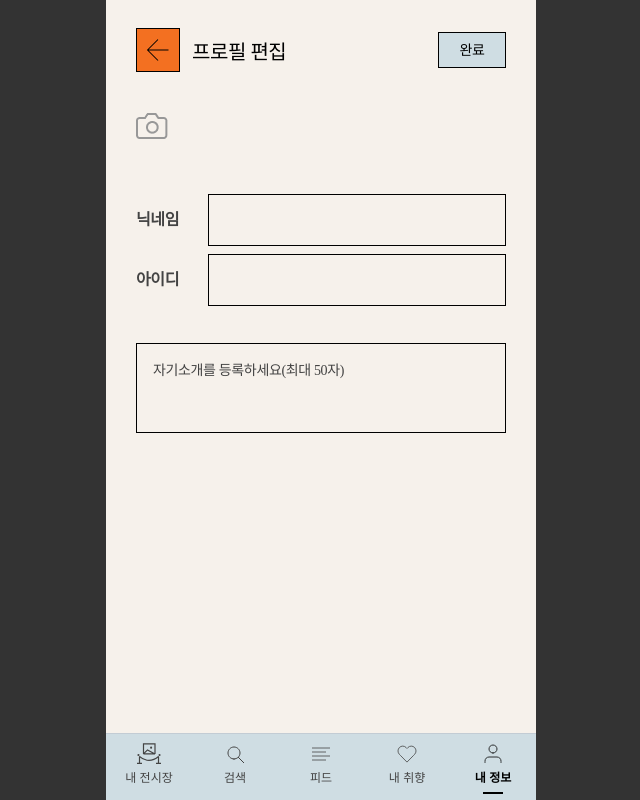
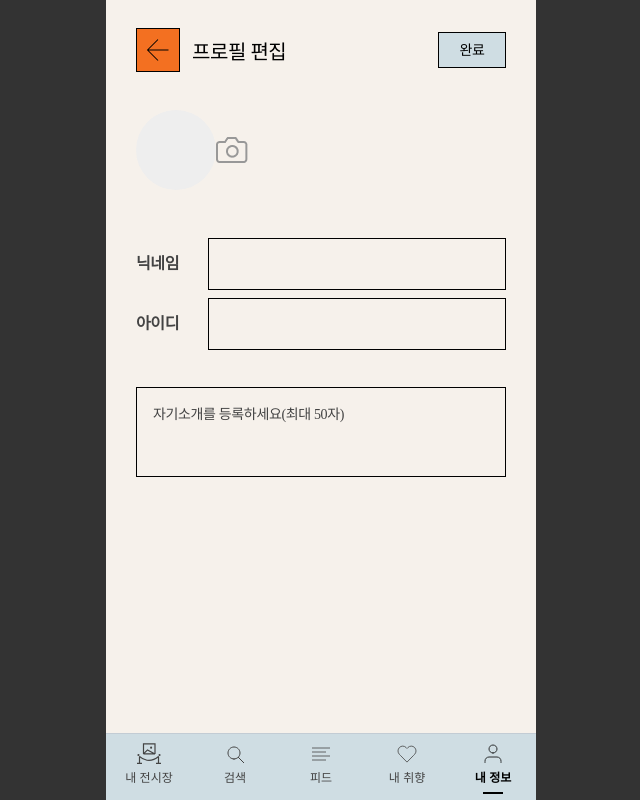
Before and after one commit to problem-not-found/frontend, a React (Vite) app: page /user/edit in a window 1280 px wide. Shown: the whole page, without its empty margins (319-959 px from the left). Built offline with nearby package versions, Linux system fonts and the light colour scheme; no server answers.

Commit message:
update code

```diff
--- a/src/components/user/UserEditPage.jsx
+++ b/src/components/user/UserEditPage.jsx
@@ -181,18 +181,26 @@ export default function UserEditPage() {
         if (userResponse && userResponse.data && userResponse.data.data) {
           const userData = userResponse.data.data;
           console.log('UserEditPage 파싱된 사용자 데이터:', userData);
+
+          // user 상태 설정 - API 응답 구조에 맞춰 매핑
           setUser({
+            id: userData.userId || null,           // userId로 매핑
+            name: userData.nickname || "",
             nickname: userData.nickname || "",
-            code: userData.code || "",
             introduction: userData.introduction || "",
             profileImageUrl: userData.profileImageUrl || null,
+            code: userData.code || ""
           });
-          setOriginalUser({
-            nickname: userData.nickname || "",
-            code: userData.code || "",
-            introduction: userData.introduction || "",
-            profileImageUrl: userData.profileImageUrl || null,
+
+          // formData 상태 설정 - 각 필드를 올바른 값으로 매핑
+          setFormData({
+            name: userData.nickname || "",         // 닉네임 필드
+            nickname: userData.code || "",         // 아이디(code) 필드
+            introduction: userData.introduction || ""
           });
+
+          // userId 상태 설정 - 아이디 입력 필드용
+          setUserId(userData.code || "");
         }
       } catch (error) {
         console.error('사용자 정보 조회 실패:', error);
@@ -231,7 +239,8 @@ export default function UserEditPage() {
             <div
               className={styles.profileImage}
               style={{
-                backgroundImage: user.profileImageUrl ? `url(${user.profileImageUrl})` : 'none'
+                backgroundImage: previewImage ? `url(${previewImage})` :
+                               user.profileImageUrl ? `url(${user.profileImageUrl})` : 'none'
               }}
               onClick={handleImageClick}
               role="button"
@@ -243,7 +252,7 @@ export default function UserEditPage() {
               }}
             />
             {/* 프로필 이미지가 있을 때는 카메라 아이콘을 숨김 */}
-            {!user.profileImageUrl && (
+            {!previewImage && !user.profileImageUrl && (
               <img src={cameraIcon} alt="camera" className={styles.cameraIcon} />
             )}
 
--- a/src/components/user/userEdit.module.css
+++ b/src/components/user/userEdit.module.css
@@ -59,6 +59,36 @@
   justify-content: flex-start;
   position: relative;
   margin-bottom: 48px;
+}
+
+.profileImageContainer {
+  position: relative;
+  display: flex;
+  align-items: center;
+  justify-content: center;
+}
+
+.profileImage {
+  width: 80px;
+  height: 80px;
+  border-radius: 50%;
+  background-color: #eeeeee;
+  background-size: cover;
+  background-position: center;
+  background-repeat: no-repeat;
+  display: flex;
+  align-items: center;
+  justify-content: center;
+  flex-shrink: 0;
+  aspect-ratio: 1/1;
+  cursor: pointer;
+  position: relative;
+  transition: all 0.2s ease;
+}
+
+.profileImage:hover {
+  transform: scale(1.05);
+  box-shadow: 0 4px 12px rgba(0, 0, 0, 0.15);
 }
 
 .profileDetailImage {
```
